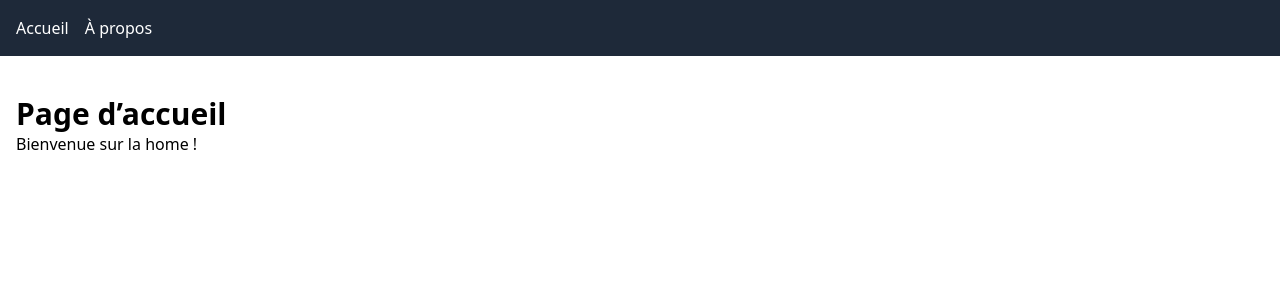
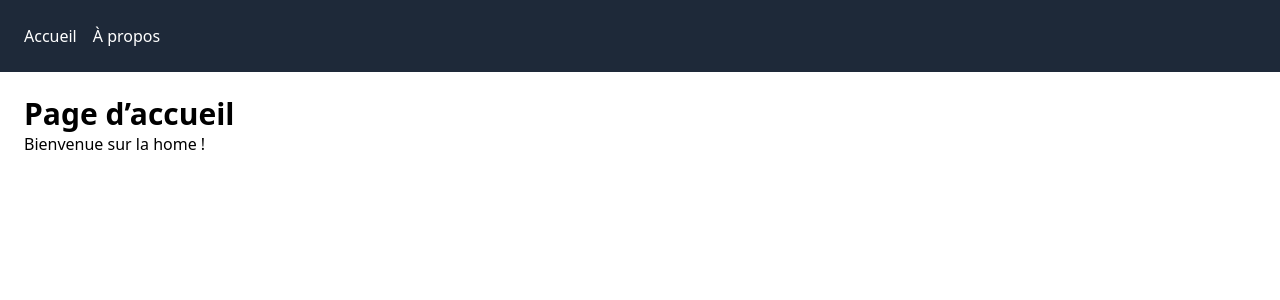
Before and after one commit to tom512000/24h-info-web-front, a React (Vite) app: page / in a window 1280 px wide. Shown: the top 300 px of the page. Built offline with nearby package versions, Linux system fonts and the light colour scheme.

Commit message:
feat: update HTML structure and improve layout in App component

```diff
--- a/index.html
+++ b/index.html
@@ -1,5 +1,5 @@
 <!doctype html>
-<html lang="en">
+<html lang="fr" class="w-full h-full">
 
 <head>
   <meta charset="UTF-8" />
@@ -9,8 +9,8 @@
   <title>Vite + React + TS</title>
 </head>
 
-<body>
-  <div id="root"></div>
+<body class="w-full h-full">
+  <div id="root" class="w-full h-full flex flex-col"></div>
   <script type="module" src="/src/main.tsx"></script>
 </body>
 
--- a/src/App.tsx
+++ b/src/App.tsx
@@ -4,21 +4,27 @@ import About from './pages/About';
 
 function App() {
   return (
-    <div>
-      <nav className="bg-gray-800 text-white p-4 flex space-x-4">
-        <Link to="/" className="hover:underline">Accueil</Link>
-        <Link to="/about" className="hover:underline">À propos</Link>
+    <>
+      <div className="w-full flex justify-center p-2 bg-gray-800">
+        <nav className="max-w-[2280px] w-full text-white p-4 flex space-x-4">
+          <Link to="/" className="hover:underline">
+            Accueil
+          </Link>
+          <Link to="/about" className="hover:underline">
+            À propos
+          </Link>
         </nav>
-
-      <main className="mt-6">
+      </div>
+      <div className="w-full h-full flex justify-center p-2 bg-white">
+        <main className="max-w-[2280px] w-full">
           <Routes>
             <Route path="/" element={<Home />} />
             <Route path="/about" element={<About />} />
-          {/* ajoute d’autres routes ici */}
           </Routes>
         </main>
       </div>
+    </>
   );
 }
 
-export default App
+export default App;
```
Lines whose indentation alone changed are shown as unchanged.
